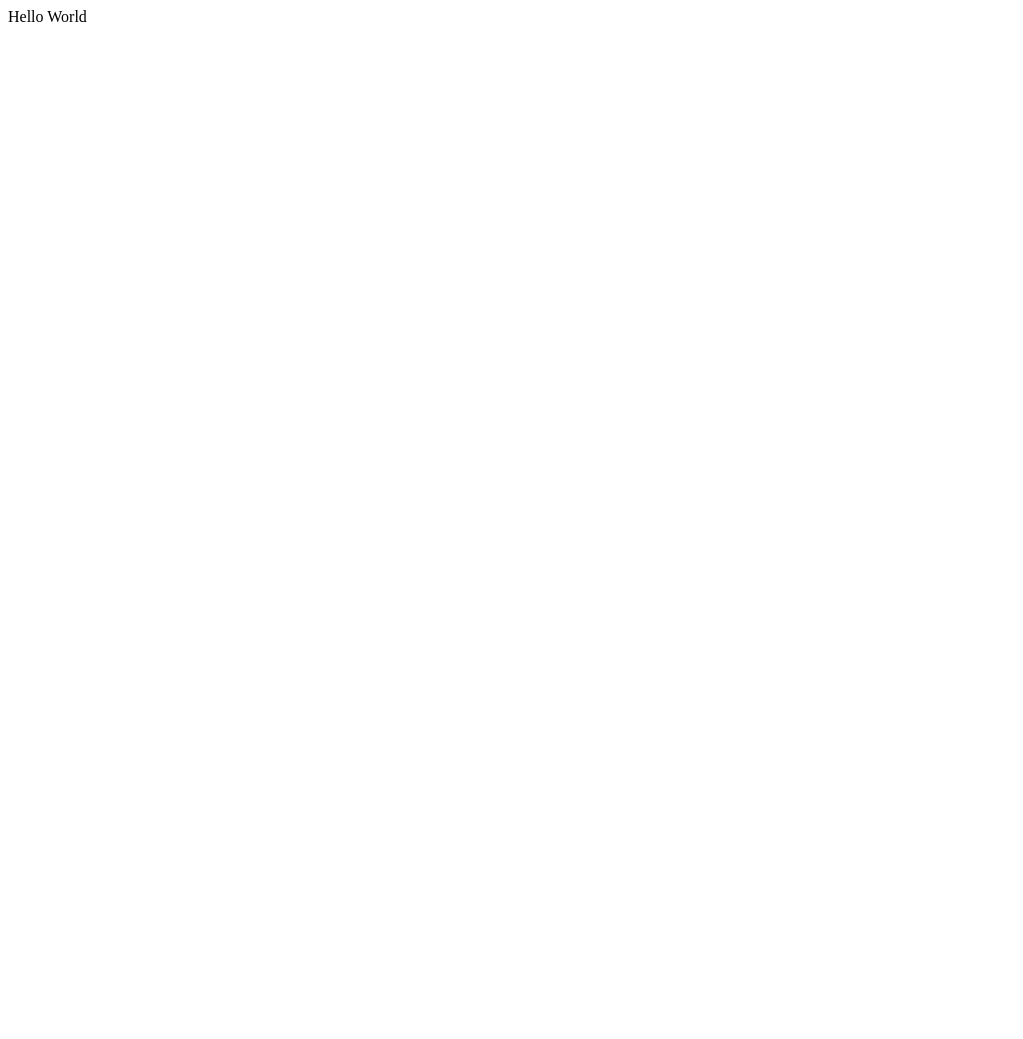
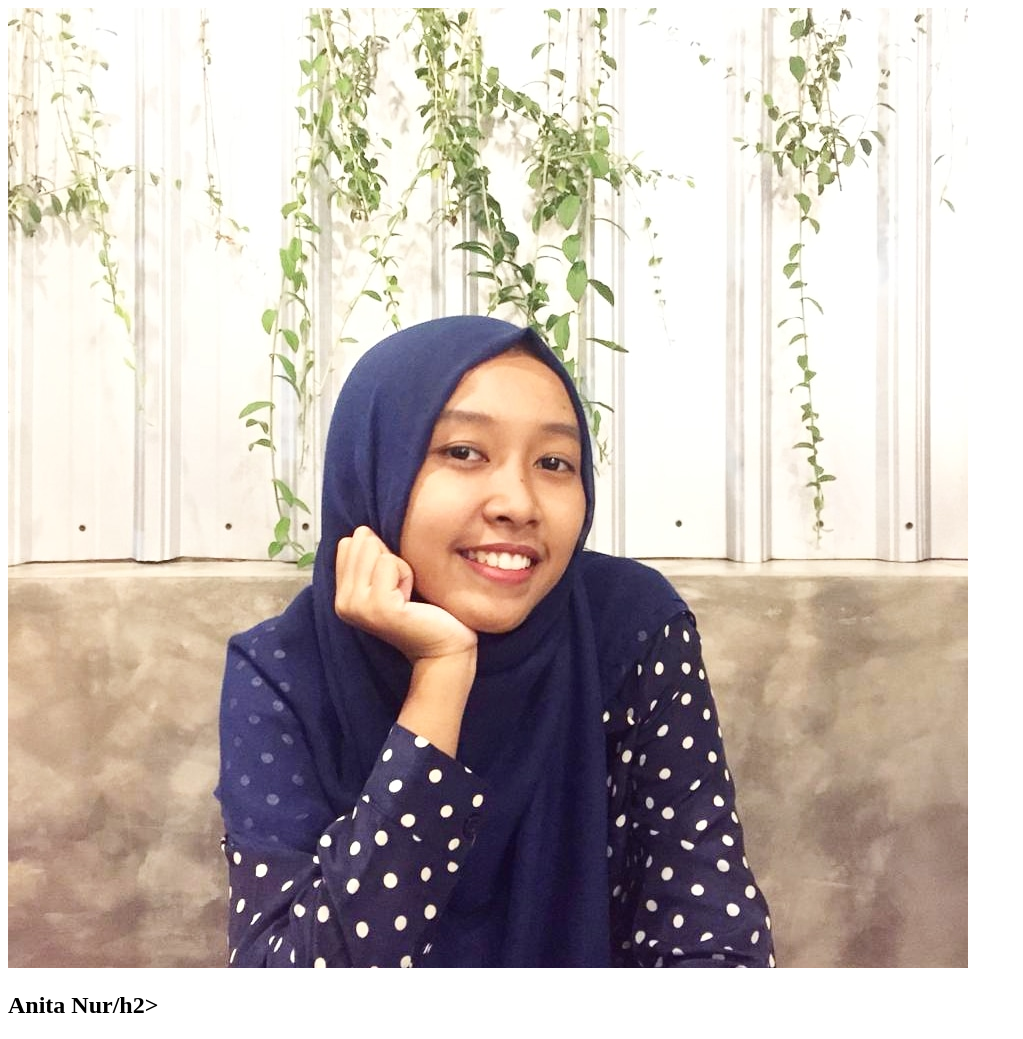
Before and after one commit to nitanws/my-repo-from-remote, a plain HTML site: page index.html in a window 1280 px wide. Shown: the whole page, without its empty margins (0-1023 px from the left). Before the commit the page ends 800 px from the top, so only its background shows below. Drawn offline with Linux system fonts and the light colour scheme.

Commit message:
Changed Hello world with img and h2 to display simple profile data. Image file added in the folder images and used as resource in the img element in index.html file

```diff
--- a/index.html
+++ b/index.html
@@ -4,7 +4,10 @@
   </head>
 
   <body>
-    Hello World
+    <div>
+        <img src="images/anggapratama.png" alt="profile image" />
+        <h2>Anita Nur/h2>
+     </div>
   </body>
 
 </html>
```
Also changed, not shown: images/anggapratama.png (added).
